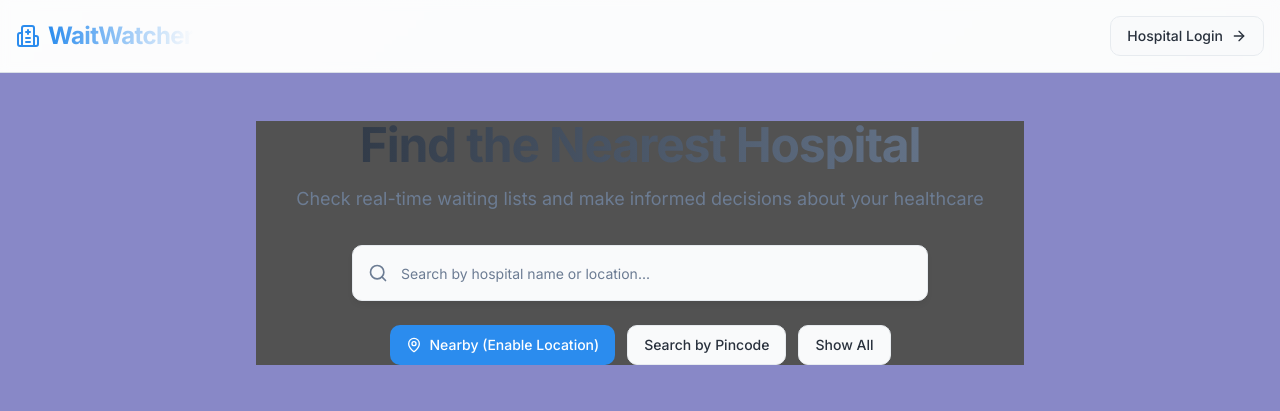
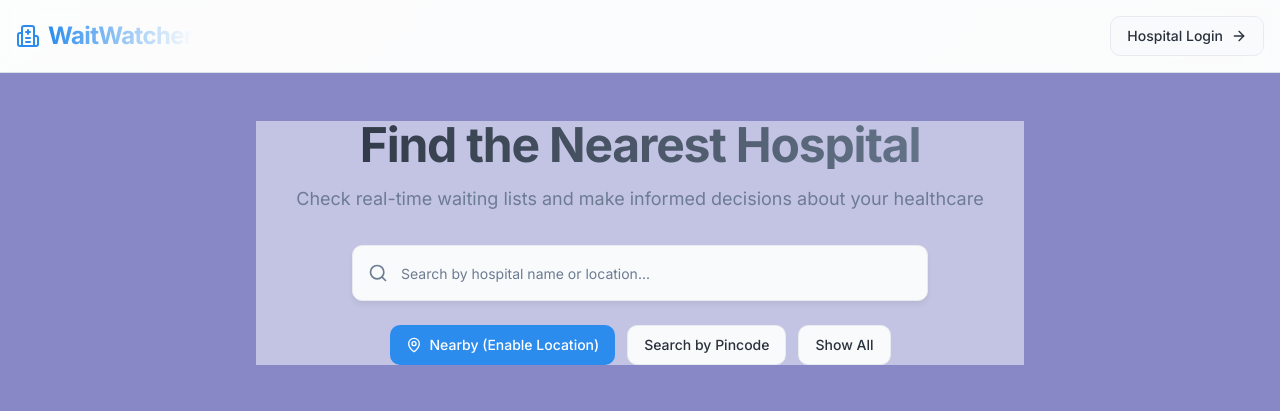
Before and after one commit to AyushBhardwaj-AdRuntime/QUEUE, a React (Vite) app: page / in a window 1280 px wide. Shown: the top 411 px of the page. Built offline with nearby package versions, Linux system fonts and the light colour scheme; no server answers; the database is empty.

Commit message:
Refactor: Simplify background color

```diff
--- a/src/pages/Index.tsx
+++ b/src/pages/Index.tsx
@@ -129,7 +129,7 @@ const Index = () => {
 
       <main className="container mx-auto px-4 py-12 bg-[#8888c7]">
         {/* Hero Content */}
-        <div className="text-center mb-12 max-w-3xl mx-auto bg-neutral-600">
+        <div className="text-center mb-12 max-w-3xl mx-auto bg-card/50">
           <h2 className="text-4xl md:text-5xl font-bold mb-4 bg-gradient-to-r from-foreground to-muted-foreground bg-clip-text text-transparent">
             Find the Nearest Hospital
           </h2>
```
